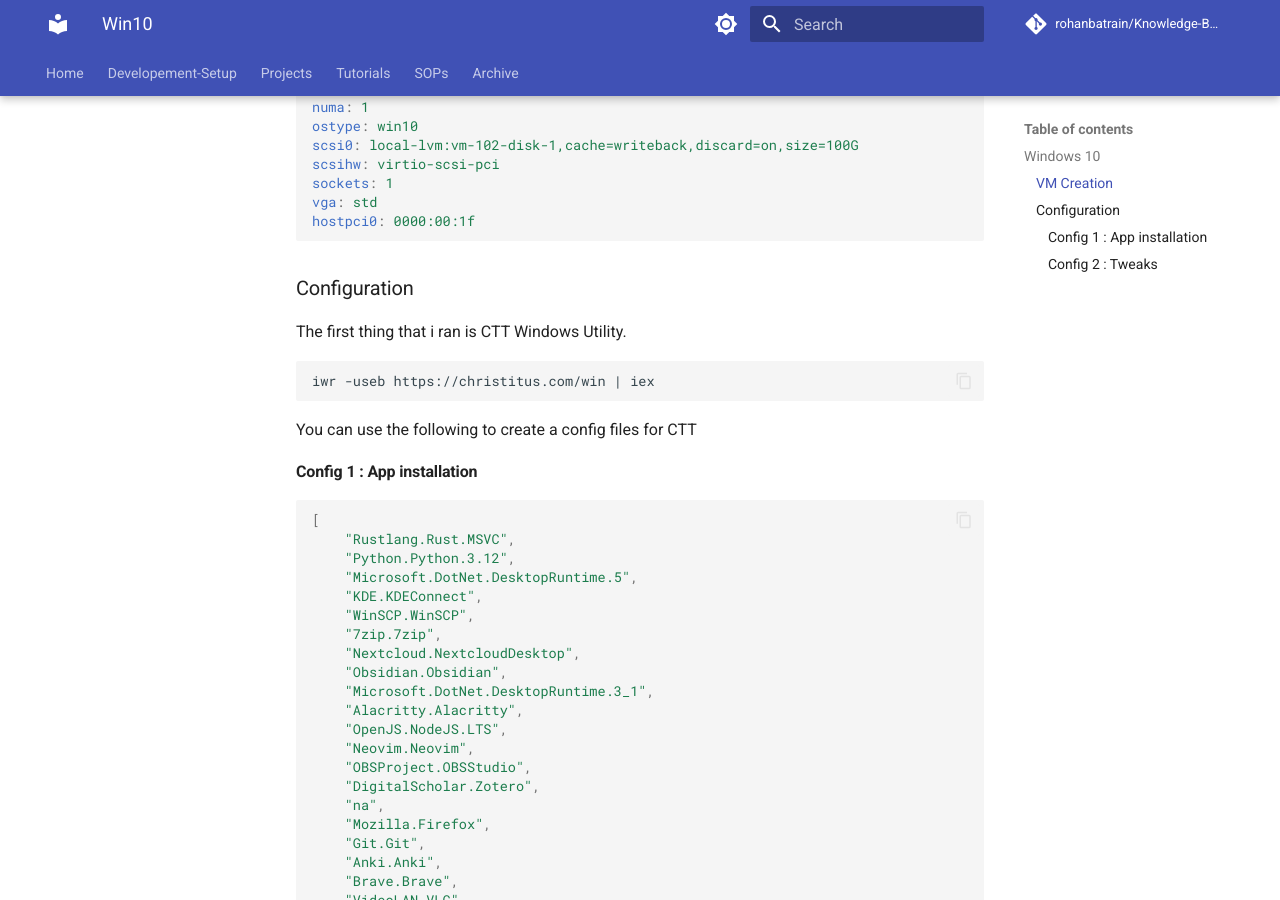
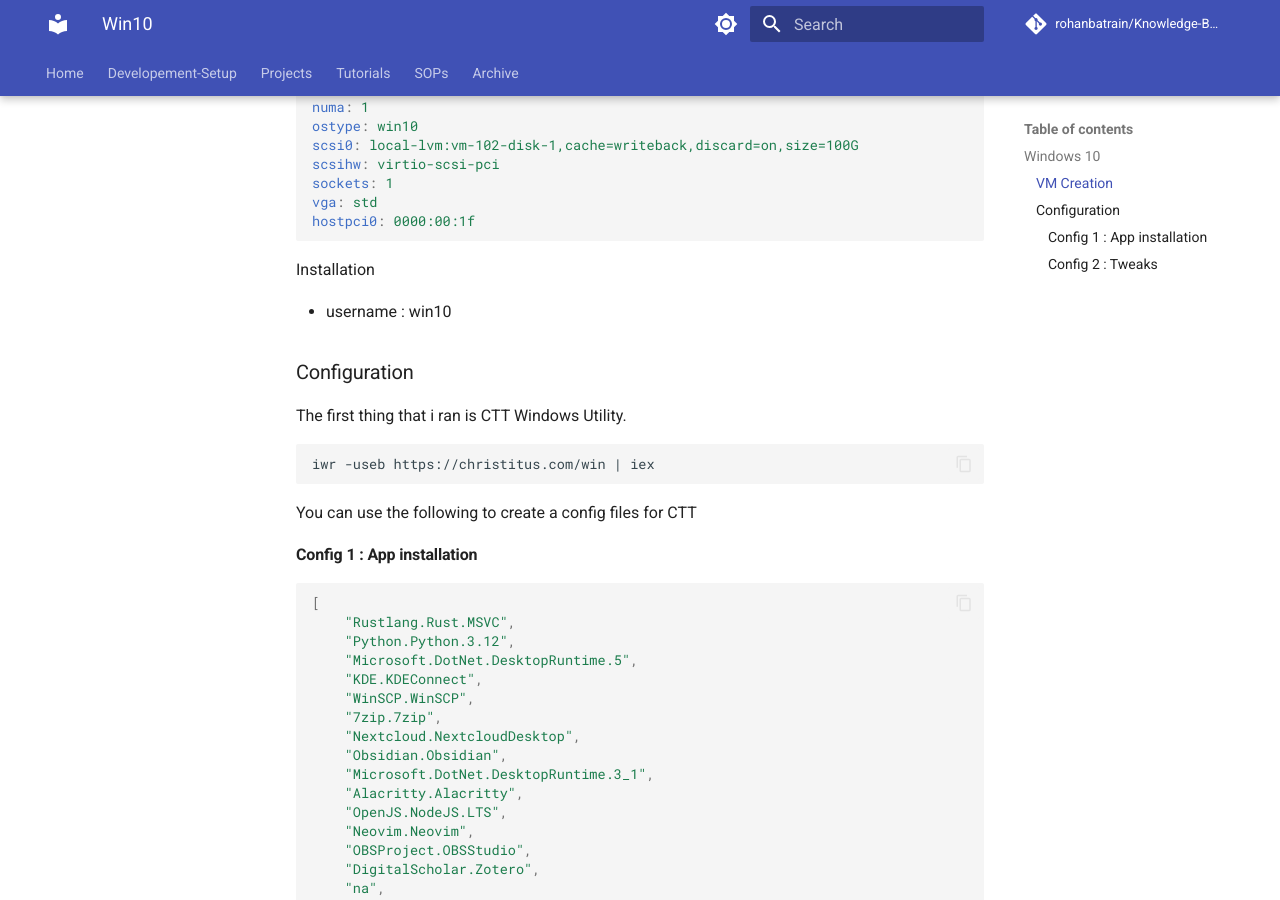
Before and after one commit to rohanbatrain/knowledge-base, an MkDocs documentation site: the page built from docs/Developement-Setup/Owned-Devices/Laptops/MSI/2023/August/Crucial-Drive/Promox/Virtual-Machines/win10.md, in a window 1280 px wide and 900 px high, scrolled down 584 px. Built offline with MkDocs 1.6.1 and Material for MkDocs 9.7.7, drawn with Linux system fonts in a browser that asks for light colours; nearby versions of some CDN libraries; library files that are not in the unit come from our copies; comment, search, counter and statistics services are not loaded.

Commit message:
Update win10.md

````diff
--- a/docs/Developement-Setup/Owned-Devices/Laptops/MSI/2023/August/Crucial-Drive/Promox/Virtual-Machines/win10.md
+++ b/docs/Developement-Setup/Owned-Devices/Laptops/MSI/2023/August/Crucial-Drive/Promox/Virtual-Machines/win10.md
@@ -28,6 +28,10 @@ sockets: 1
 vga: std
 hostpci0: 0000:00:1f
 ```
+
+Installation
+
+- username : win10
 
 ### Configuration
 
````
